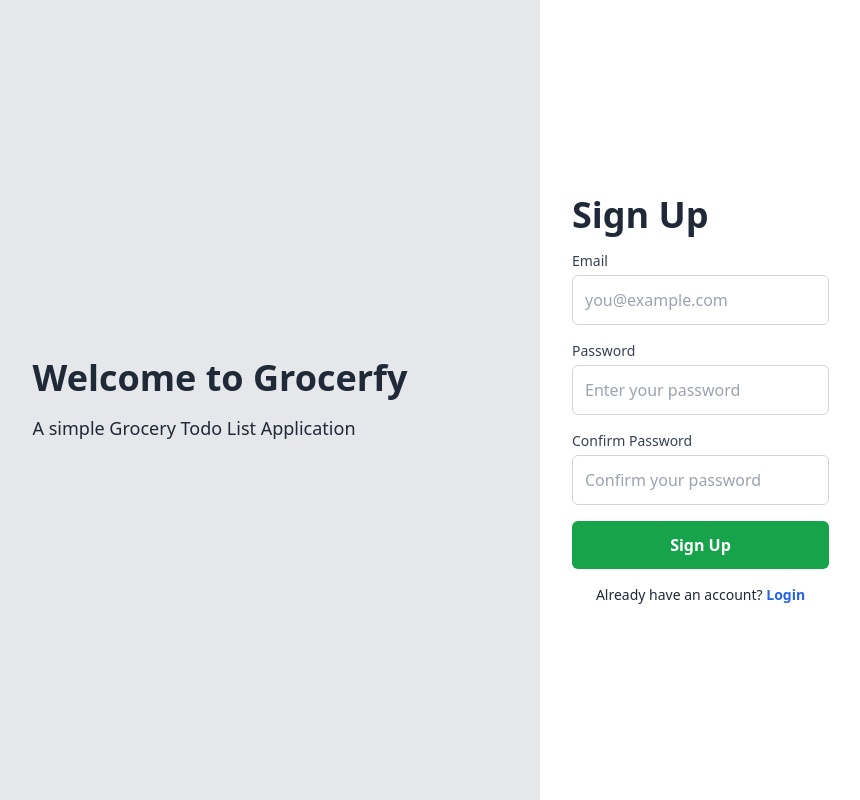
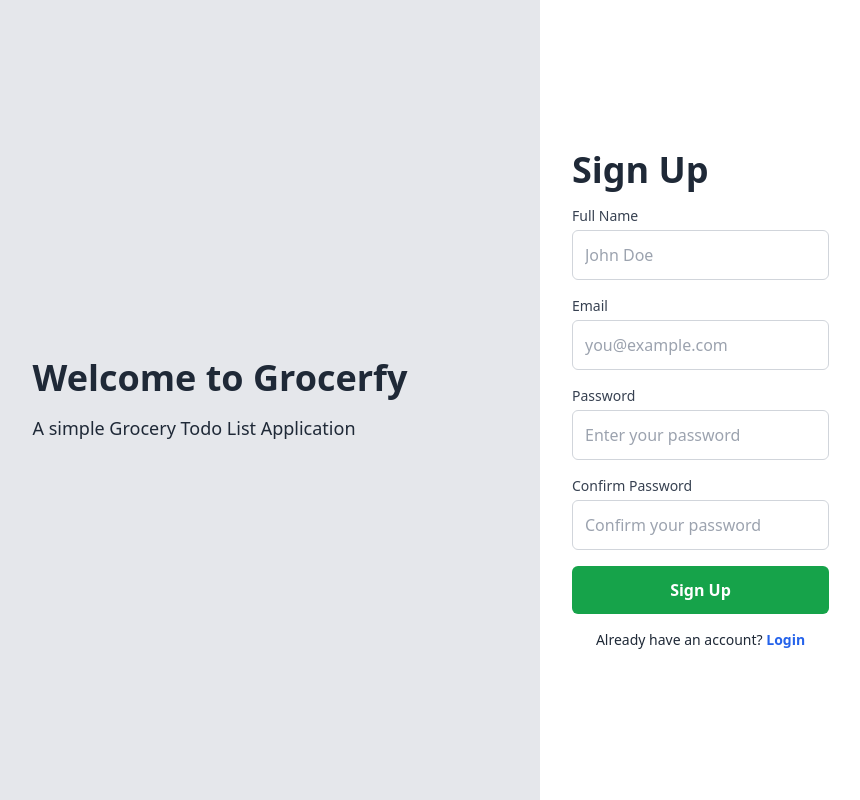
Before and after one commit to jayantodpuji/grocerfy, a React (Vite) app in the folder web/: page / in a window 1280 px wide. Both pictures are taken after a click on the button "Sign Up". Shown: the whole page, without its empty margins (100-960 px from the left). Built offline with nearby package versions, Linux system fonts and the light colour scheme.

Commit message:
can signup

```diff
--- a/web/src/RegisterForm.jsx
+++ b/web/src/RegisterForm.jsx
@@ -2,6 +2,7 @@
 import { Register } from './api/register';
 
 const RegisterForm = ({ toggleForm }) => {
+  const [fullName, setFullName] = useState('');
   const [email, setEmail] = useState('');
   const [password, setPassword] = useState('');
   const [confirmPassword, setConfirmPassword] = useState('');
@@ -16,9 +17,10 @@
     }
 
     try {
-      const success = await Register(email, password);
+      const success = await Register(fullName, email, password);
 
       if (success) {
+        setFullName('');
         setEmail('');
         setPassword('');
         setConfirmPassword('');
@@ -34,6 +36,18 @@
     <div>
       <h2 className="text-4xl font-bold mb-4">Sign Up</h2>
         <form onSubmit={handleSubmit}>
+        <div className="mb-4">
+            <label htmlFor="fullName" className="block text-sm font-medium text-gray-700">Full Name</label>
+            <input
+              type="text"
+              id="fullName"
+              value={fullName}
+              onChange={(e) => setFullName(e.target.value)}
+              className="mt-1 block w-full p-3 border border-gray-300 rounded-md"
+              placeholder="John Doe"
+              required
+            />
+          </div>
           <div className="mb-4">
             <label htmlFor="email" className="block text-sm font-medium text-gray-700">Email</label>
             <input
--- a/web/src/api/register.js
+++ b/web/src/api/register.js
@@ -1,11 +1,11 @@
-export const Register = async (email, password) => {
+export const Register = async (name, email, password) => {
   try {
-    const response = await fetch('http://localhost:3000/api/v1/register', {
+    const response = await fetch('http://localhost:3000/api/v1/users/register', {
       method: 'POST',
       headers: {
         'Content-Type': 'application/json',
       },
-      body: JSON.stringify({ email, password }),
+      body: JSON.stringify({ name, email, password }),
     });
 
     if (!response.ok) {
```
